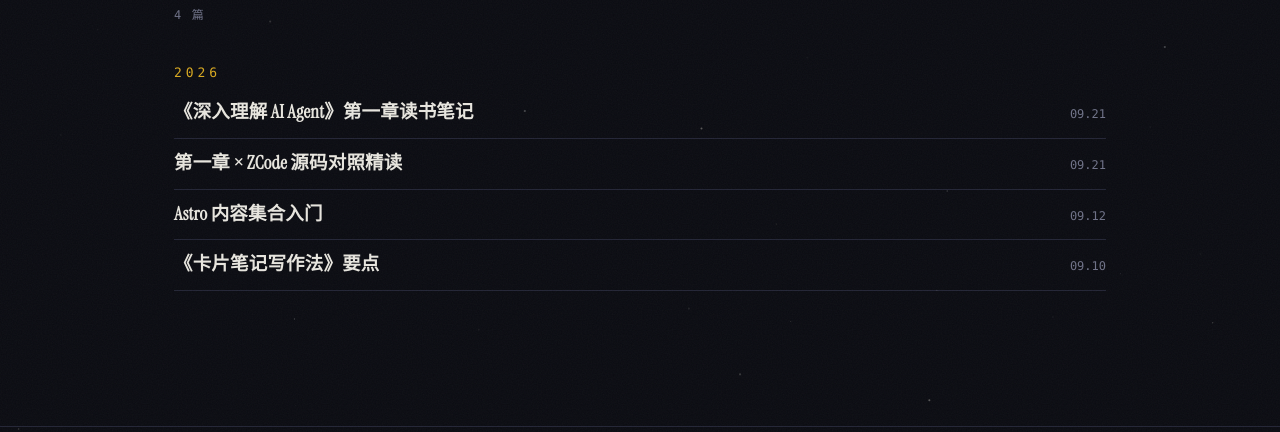
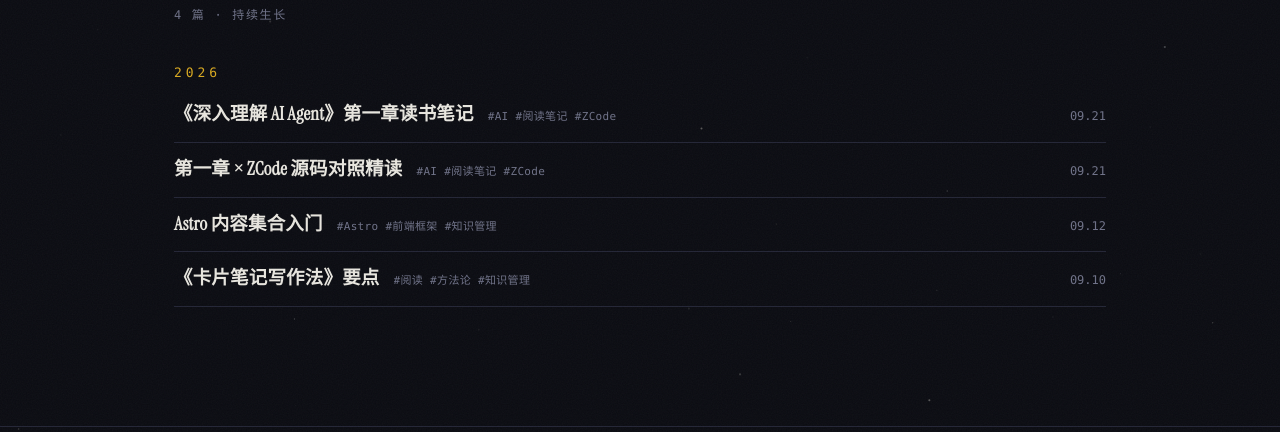
Before and after one commit to bugisGod/know-nothing-about, an Astro site: page /notes in a window 1280 px wide. Shown: the part 193-625 px from the top of the page. Built offline with nearby package versions, Linux system fonts and the light colour scheme; Astro itself is replaced by a stand-in of ours.

Commit message:
知识库列表：紧凑目录式排版，标签内联保留

```diff
--- a/src/pages/notes/index.astro
+++ b/src/pages/notes/index.astro
@@ -23,7 +23,7 @@ const fmtMD = (d?: Date) =>
   <div class="container">
     <header class="head">
       <h1>知识库</h1>
-      <p class="sub">{notes.length} 篇</p>
+      <p class="sub">{notes.length} 篇 · 持续生长</p>
     </header>
 
     {
@@ -34,6 +34,9 @@ const fmtMD = (d?: Date) =>
             {groups.get(y)!.map((n) => (
               <a class="row" href={`/notes/${n.id}/`}>
                 <span class="t">{n.data.title}</span>
+                {n.data.tags.length > 0 && (
+                  <span class="tags">{n.data.tags.map((t) => `#${t}`).join(' ')}</span>
+                )}
                 <span class="d">{fmtMD(n.data.date)}</span>
               </a>
             ))}
@@ -81,9 +84,8 @@ const fmtMD = (d?: Date) =>
   .row {
     display: flex;
     align-items: baseline;
-    justify-content: space-between;
-    gap: 20px;
-    padding: 11px 0;
+    gap: 14px;
+    padding: 13px 0;
     border-bottom: 1px solid var(--border);
   }
 
@@ -94,6 +96,7 @@ const fmtMD = (d?: Date) =>
     letter-spacing: 0.01em;
     color: var(--text);
     line-height: 1.5;
+    min-width: 0;
   }
 
   .row:hover .t {
@@ -103,12 +106,25 @@ const fmtMD = (d?: Date) =>
     text-decoration-color: var(--accent);
   }
 
+  .tags {
+    font-family: var(--mono);
+    font-size: 11px;
+    letter-spacing: 0.03em;
+    color: var(--muted);
+    white-space: nowrap;
+    overflow: hidden;
+    text-overflow: ellipsis;
+    flex: 1;
+    min-width: 0;
+  }
+
   .d {
     font-family: var(--mono);
     font-size: 12px;
     color: var(--muted);
     white-space: nowrap;
     font-variant-numeric: tabular-nums;
+    margin-left: auto;
   }
 
   @media (max-width: 640px) {
@@ -116,13 +132,17 @@ const fmtMD = (d?: Date) =>
       margin-top: 4px;
     }
 
+    .row {
+      gap: 10px;
+      padding: 12px 0;
+    }
+
     .t {
       font-size: 17px;
     }
 
-    .row {
-      padding: 12px 0;
-      gap: 12px;
+    .tags {
+      display: none;
     }
   }
 </style>
```
